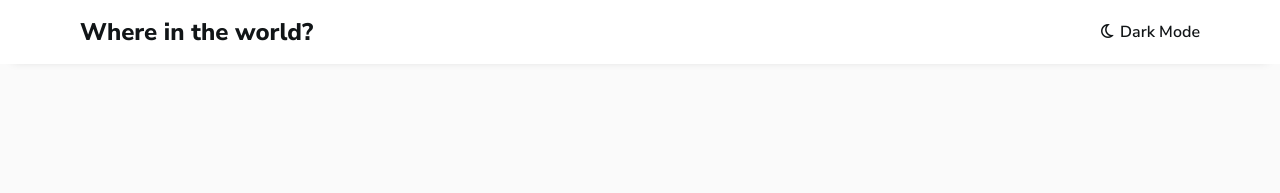
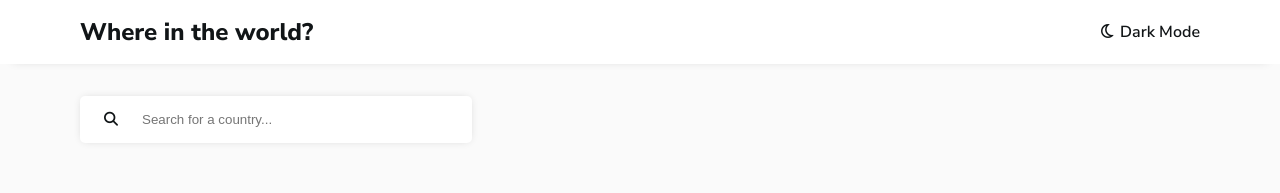
Before and after one commit to abdullahalshawafi/Countreez, a Vue app: page / in a window 1280 px wide. Shown: the top 193 px of the page. Built offline with nearby package versions, Linux system fonts and the light colour scheme.

Commit message:
Added search bar to home page

```diff
--- /dev/null
+++ b/src/components/Search.vue
@@ -0,0 +1,52 @@
+<template>
+  <form>
+    <label for="country">
+      <i class="fa fa-search"></i>
+      <input
+        type="text"
+        name="country"
+        placeholder="Search for a country..."
+        id="country"
+        autocomplete="off"
+      />
+    </label>
+  </form>
+</template>
+
+<script>
+export default {
+  name: "search-component",
+};
+</script>
+
+<style lang="scss" scoped>
+@import "@/assets/scss/variables";
+
+form {
+  background-color: var(--elements-color);
+  box-shadow: 0 0px 10px -3px rgb(0 0 0 / 20%);
+  padding: 1rem 1.5rem;
+  border-radius: 5px;
+  width: 35%;
+
+  label {
+    display: flex;
+
+    i {
+      color: var(--text-color);
+    }
+
+    input {
+      width: 100%;
+      border: none;
+      background-color: transparent;
+      color: var(--input-color);
+      margin-left: 1.5rem;
+
+      &:focus {
+        outline: none;
+      }
+    }
+  }
+}
+</style>
--- a/src/views/HomeView.vue
+++ b/src/views/HomeView.vue
@@ -1,9 +1,27 @@
 <template>
-  <div></div>
+  <main>
+    <div class="search-filter-wrapper">
+      <Search />
+    </div>
+  </main>
 </template>
 
 <script>
+import Search from "@/components/Search.vue";
 export default {
   name: "HomeView",
+  components: { Search },
 };
 </script>
+
+<style lang="scss" scoped>
+main {
+  font-size: 14px;
+}
+.search-filter-wrapper {
+  display: flex;
+  justify-content: space-between;
+  align-items: center;
+  padding: 2rem 5rem 0 5rem;
+}
+</style>
```
